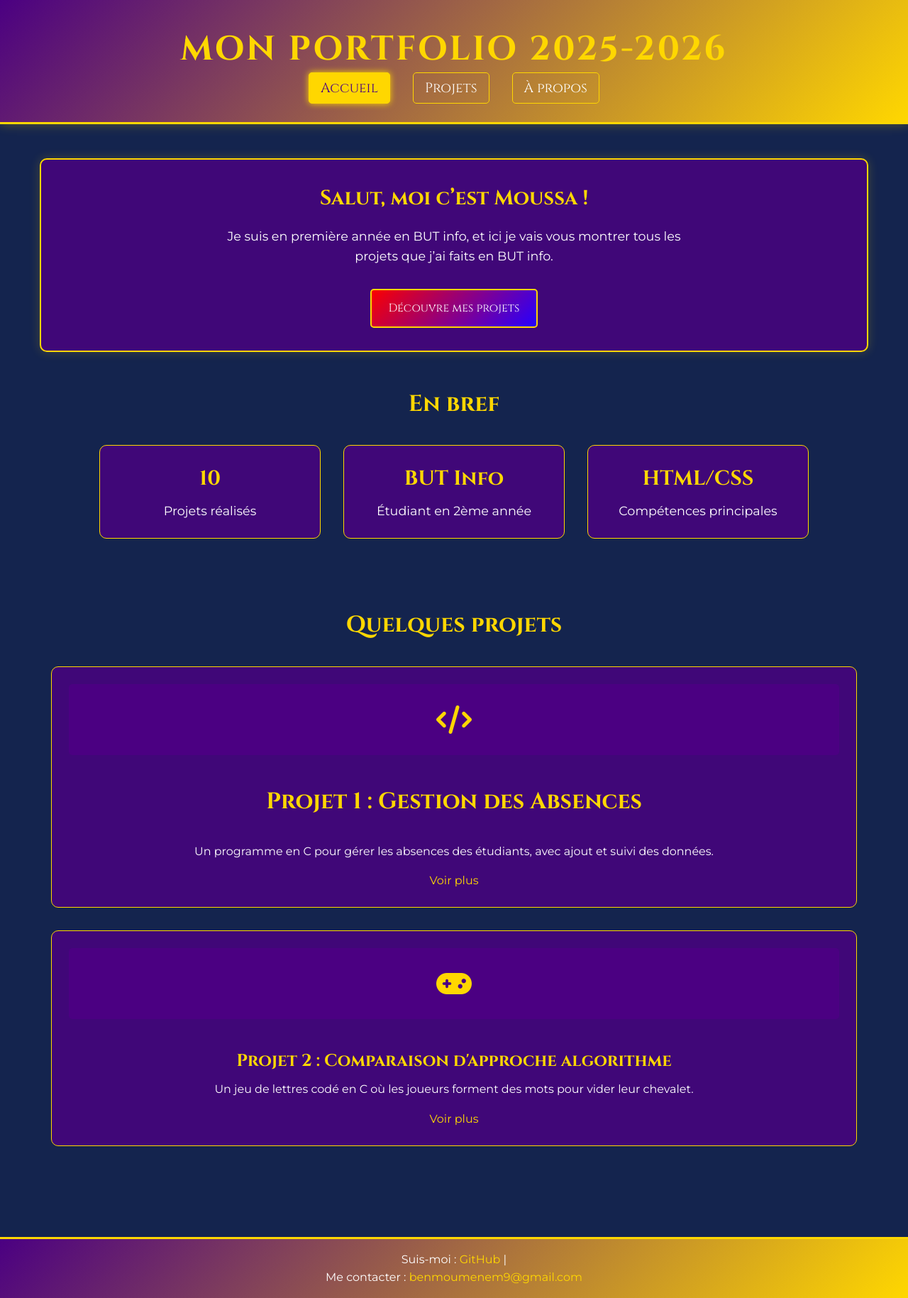
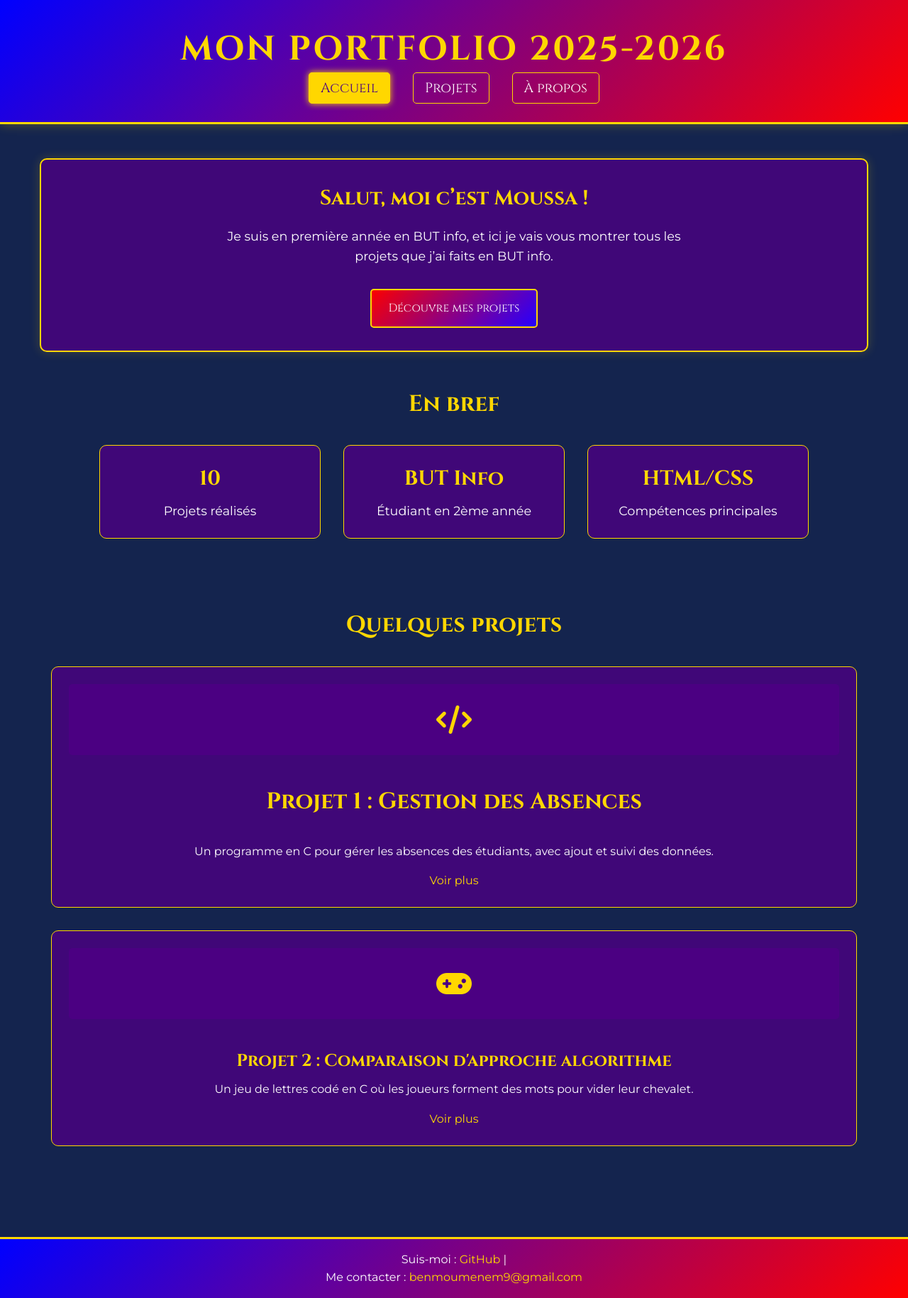
Before and after one commit to Lemaitre888/Portfolio, a website: page index.html in a window 1280 px wide. Shown: the whole page at 71% size. Drawn offline with Linux system fonts and the light colour scheme.

Commit message:
QR code6

```diff
--- a/Portfolio.css
+++ b/Portfolio.css
@@ -21,7 +21,7 @@ h1, h2, h3, h4 {
 
 /* Header */
 .header {
-    background: linear-gradient(135deg, #2600ff, #ff0000); /* Dégradé violet-or */
+    background: linear-gradient(135deg, blue, rouge); /* Dégradé  */
     padding: 2rem;
     text-align: center;
     border-bottom: 3px solid #FFD700;
@@ -197,6 +197,8 @@ nav ul li a {
     border-radius: 10px;
     transition: transform 0.3s ease, box-shadow 0.3s ease;
 }
+
+
 
 .teaser-card:hover, .project-card:hover {
     transform: translateY(-10px);
@@ -490,7 +492,7 @@ nav ul li a {
 
 /* Footer */
 .footer {
-    background: linear-gradient(135deg, #4B0082, #FFD700);
+    background: linear-gradient(135deg, blue, red);
     color: #FFFFFF;
     text-align: center;
     padding: 1rem;
@@ -572,16 +574,16 @@ em {
     }
 
     .teaser-card:hover {
-        transform: scale(1.05);
-        box-shadow: 0 4px 8px rgba(0, 0, 0, 0.2);
-        transition: all 0.3s ease;
+    transform: scale(1.05);
+    box-shadow: 0 4px 8px rgba(0, 0, 0, 0.2);
+    transition: all 0.3s ease;
     }
 
-    .header {
+.header {
         position: relative;
         top: 0;
         z-index: 100;
-        background: linear-gradient(135deg, #4B0082, #FFD700);
+        background: linear-gradient(135deg, blue, red);
     }
 
     .about h2 {
```
Also changed, not shown: apropos.html (+1 -1 lines), 2 other files.
